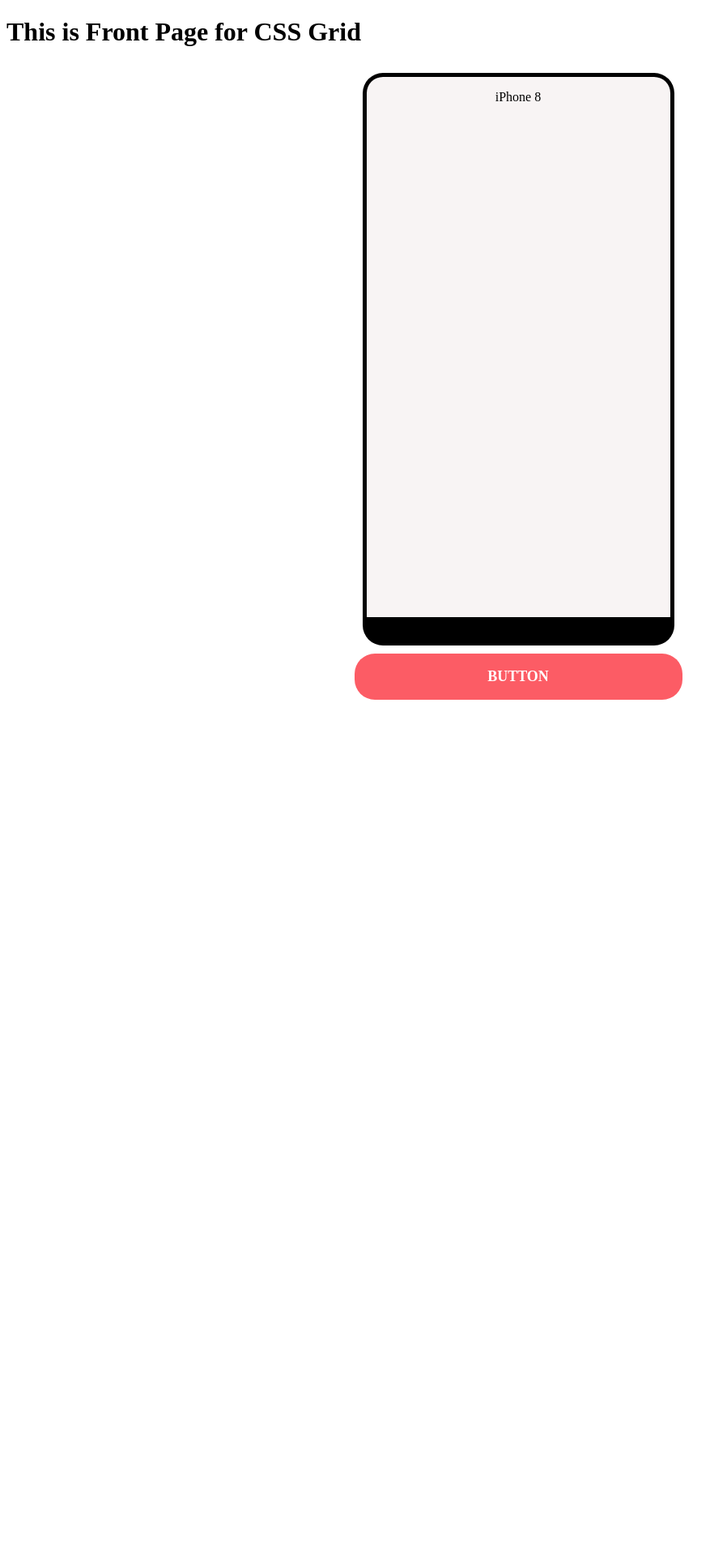
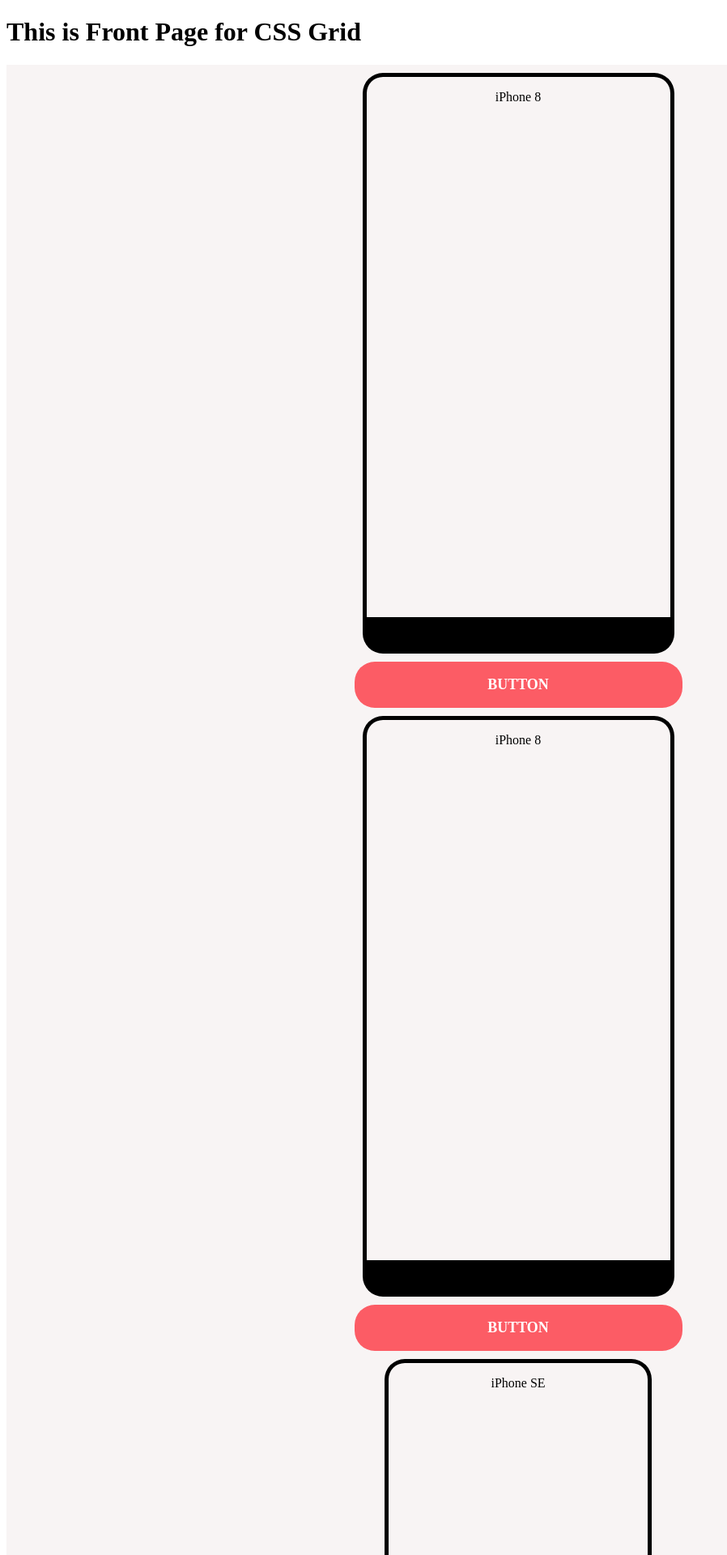
Before and after one commit to EdAncerys/TillAppOnMobileDevicesReact, a React (Create React App) app: page / in a window 1280 px wide. Shown: the top 1920 px of the page at 81% size, without its empty margins (0-898 px from the left). Before the commit the page ends 872 px from the top, so only its background shows below. Built offline with nearby package versions, Linux system fonts and the light colour scheme.

Commit message:
Able to rotate device screen

```diff
--- a/src/Components/Button.jsx
+++ b/src/Components/Button.jsx
@@ -1,7 +1,7 @@
 import React from 'react';
 import colors from '../config/colors';
 
-export default function Button({ text = 'Button', width = '100%' }) {
+export default function Button({ text = 'Button', width = '100%', onClick }) {
   return (
     <div
       style={{
@@ -12,6 +12,7 @@ export default function Button({ text = 'Button', width = '100%' }) {
         alignItems: 'center',
         width: width,
       }}
+      onClick={onClick}
     >
       <p style={styles.text}>{text}</p>
     </div>
--- a/src/Components/DeviceScreen.jsx
+++ b/src/Components/DeviceScreen.jsx
@@ -1,12 +1,17 @@
-import React from 'react';
+import React, { useState } from 'react';
 import colors from '../config/colors';
 import Button from './Button';
+
+const deviceBorder = `5px solid ${colors.black}`;
+const deviceBottom = `45px solid ${colors.black}`;
 
 export default function DeviceScreen({
   children,
   height = '30vh',
   width = '20vw',
 }) {
+  const [rotateScreen, setRotateScreen] = useState(false);
+
   return (
     <div style={styles.container}>
       <div
@@ -14,17 +19,18 @@ export default function DeviceScreen({
           display: 'grid',
           justifyContent: 'center',
           backgroundColor: colors.light,
-          border: `5px solid ${colors.black}`,
-          borderBottom: `35px solid ${colors.black}`,
-          height: height,
-          width: width,
+          border: deviceBorder,
+          borderBottom: rotateScreen ? deviceBorder : deviceBottom,
+          borderRight: rotateScreen ? deviceBottom : deviceBorder,
+          height: rotateScreen ? width : height,
+          width: rotateScreen ? height : width,
           borderRadius: 25,
           margin: 10,
         }}
       >
         <>{children}</>
       </div>
-      <Button />
+      <Button onClick={() => setRotateScreen(!rotateScreen)} />
     </div>
   );
 }
--- a/src/Pages/FrontPage.jsx
+++ b/src/Pages/FrontPage.jsx
@@ -1,12 +1,25 @@
 import React from 'react';
 import DeviceScreen from '../Components/DeviceScreen';
+import colors from '../config/colors';
 
 export default function FrontPage() {
   return (
     <div style={styles.container}>
-      <DeviceScreen width={375} height={667}>
-        <p>iPhone 8</p>
-      </DeviceScreen>
+      <div style={{ grodArea: 'b' }}>
+        <DeviceScreen width={375} height={667}>
+          <p>iPhone 8</p>
+        </DeviceScreen>
+      </div>
+      <div style={{ grodArea: 'b' }}>
+        <DeviceScreen width={375} height={667}>
+          <p>iPhone 8</p>
+        </DeviceScreen>
+      </div>
+      <div style={{ grodArea: 'a' }}>
+        <DeviceScreen width={320} height={568}>
+          <p>iPhone SE</p>
+        </DeviceScreen>
+      </div>
     </div>
   );
 }
@@ -14,6 +27,7 @@ export default function FrontPage() {
 const styles = {
   container: {
     display: 'grid',
-    justifyContent: 'center',
+    gridTemplateAreas: "'a''a''b'",
+    backgroundColor: colors.light,
   },
 };
```
